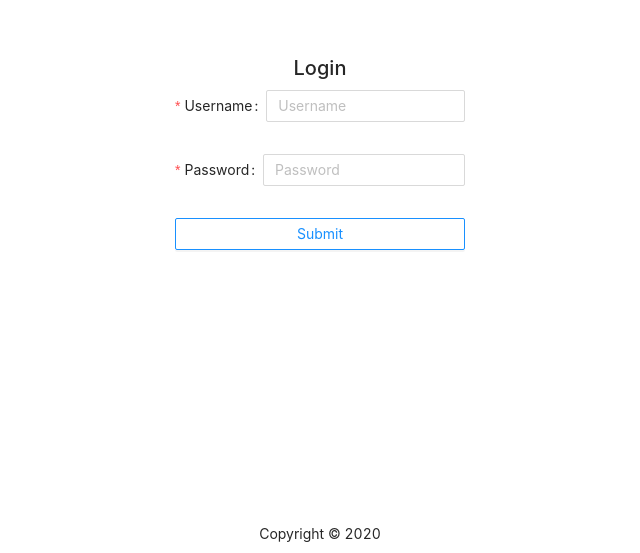
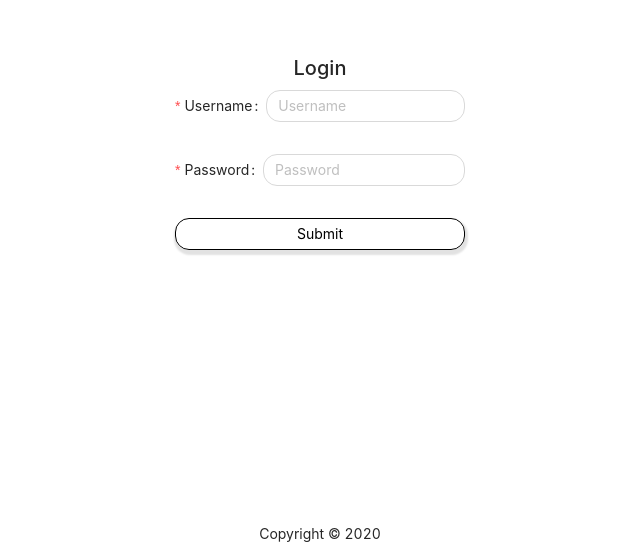
Before and after one commit to YanPuty/react-redux-app, a React (Vite) app: page / in a window 1280 px wide. Shown: the part 247-800 px from the top of the page, without its empty margins (320-960 px from the left). Built offline with nearby package versions, Linux system fonts and the light colour scheme.

Commit message:
working on styling input and button

```diff
--- /dev/null
+++ b/src/styles/Theme.scss
@@ -0,0 +1,4 @@
+$danger:#000000;
+$inputBorderColor: #FFFFF0;
+$white: #ffffff;
+$primary-color: #000000;
--- a/src/styles/index.scss
+++ b/src/styles/index.scss
@@ -1,9 +1,43 @@
 @import '~bootstrap/dist/css/bootstrap.min.css';
 @import '~antd/dist/antd.css';
+@import './theme.scss';
 
 .content-center-screen {
     position: absolute;
     top: 50%;
     left: 50%;
     transform: translate(-50%,-50%);
+}
+
+.text-primary {
+  color: $primary-color !important;
+  font-family: -apple-system, BlinkMacSystemFont, 'Segoe UI', Roboto, Oxygen, Ubuntu, Cantarell, 'Open Sans', 'Helvetica Neue', sans-serif;
+}
+
+.ant-btn-background-ghost.ant-btn-primary {
+  color: black;
+  background: transparent;
+  border-color: black;
+  text-shadow: none;
+  border-radius: 14px !important;
+  box-shadow: 1px 3px 2px 2px #e2e2e2;
+  &:hover {
+    background-color: black !important;
+    color: white !important;
+    border-right-width: 2px !important;
   }
+}
+
+.ant-input {
+  border-radius: 14px !important;
+}
+
+.ant-input:hover {
+  border-color: $inputBorderColor !important;
+  border-right-width: 2px !important;
+}
+
+.ant-input:focus {
+  border-color: $inputBorderColor !important;
+  border-right-width: 2px !important;
+}
```
